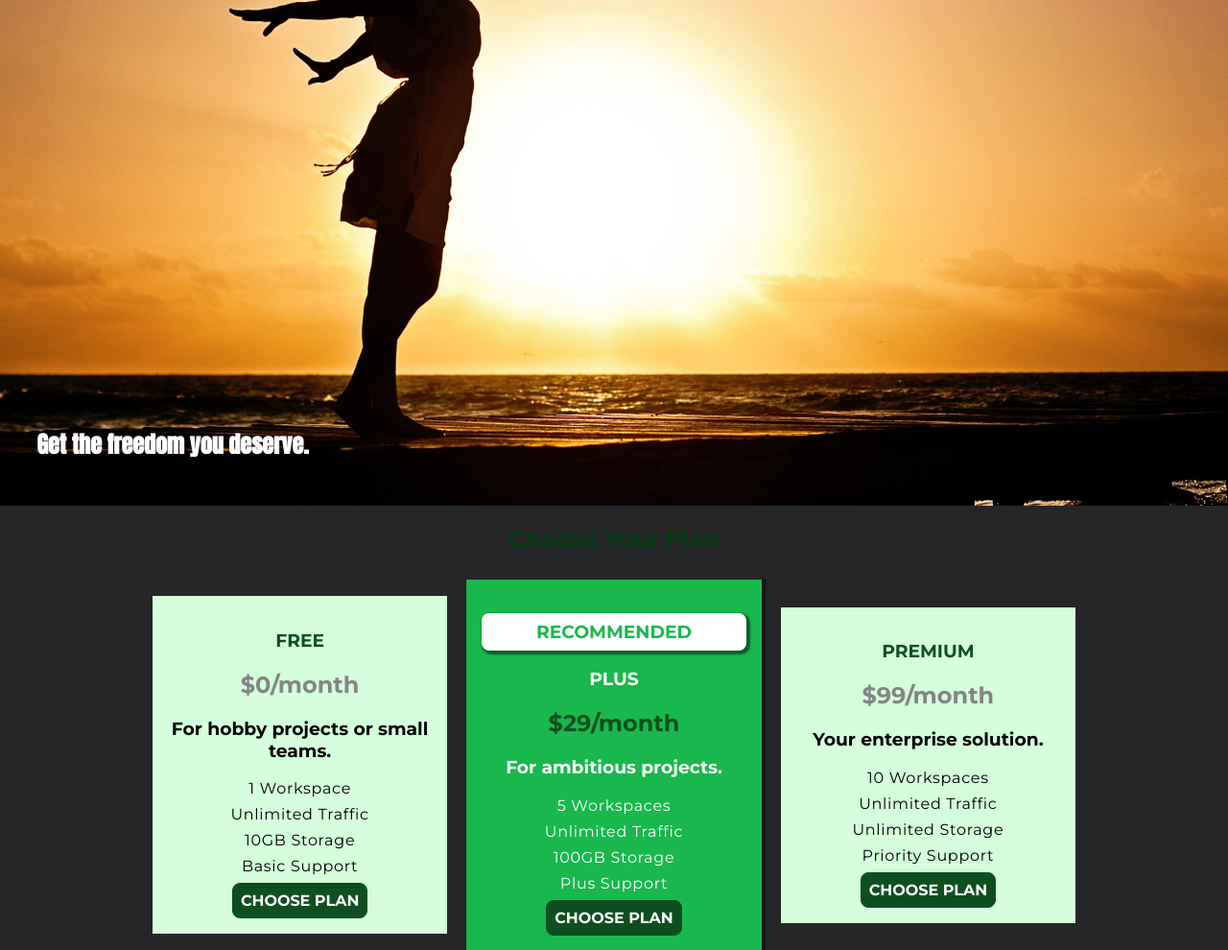
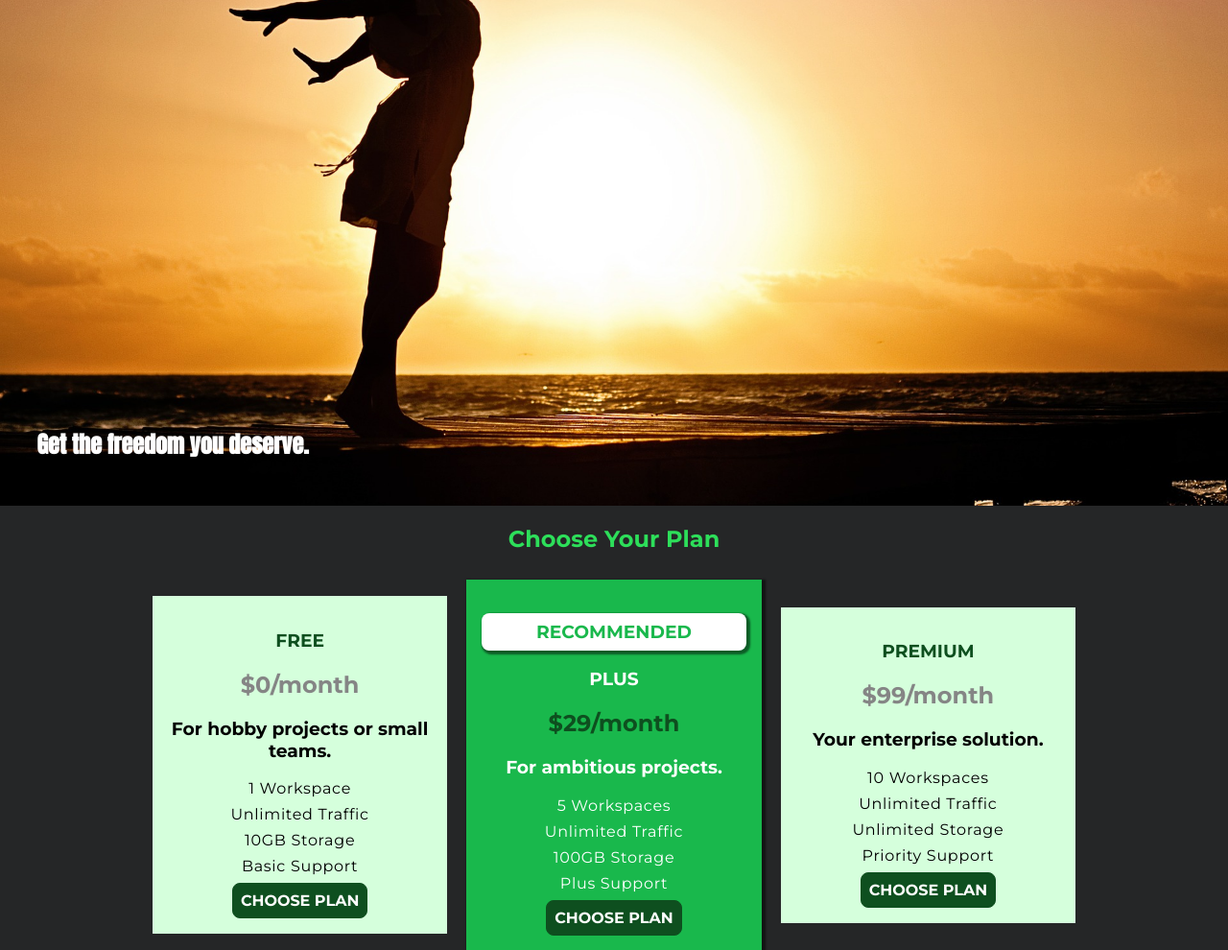
Before and after one commit to sunnylearne/Uhost, a PHP site: page / in a window 1280 px wide. Shown: the part 44-1034 px from the top of the page at 96% size. Run offline with PHP 8.4, Linux system fonts and the light colour scheme.

Commit message:
cleared bug of mi

```diff
--- a/main.css
+++ b/main.css
@@ -15,7 +15,7 @@
 }
 
 .section-title {
-    color: #073b14;
+    color: #2ddf5a;
     text-align: center;
 }
 
```
